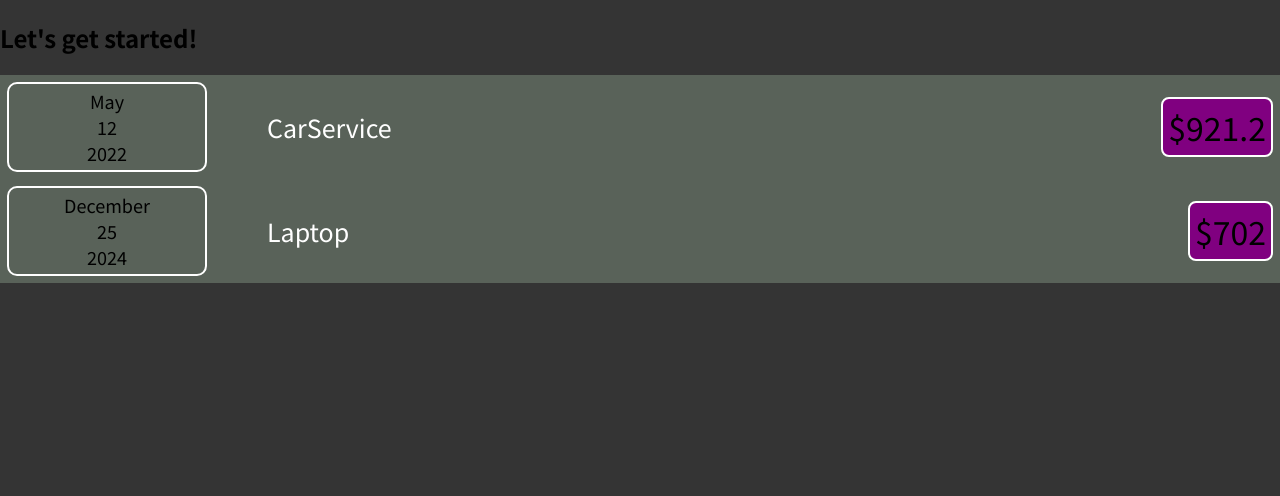
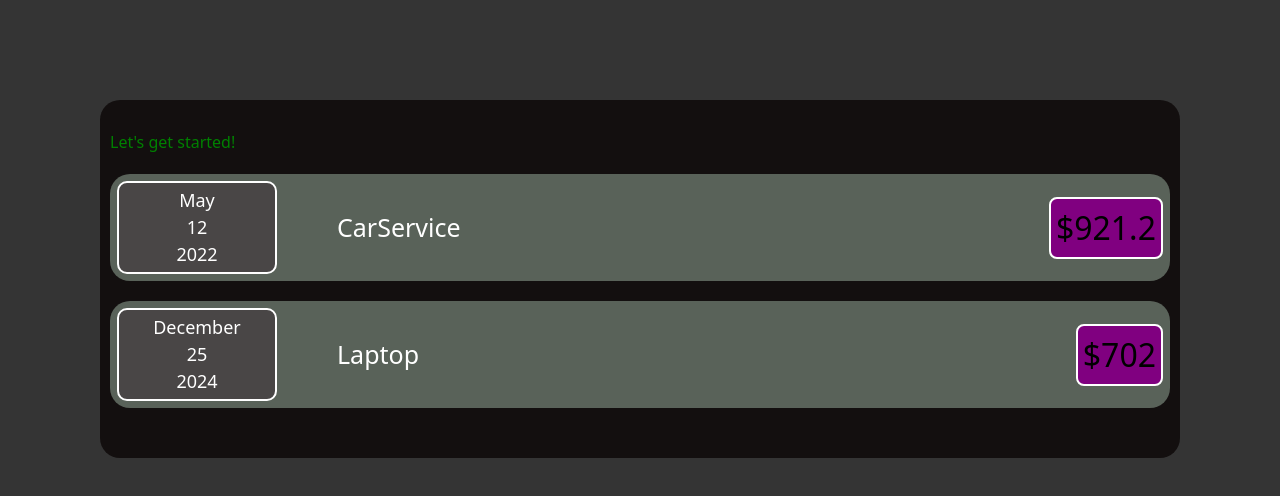
Before and after one commit to dhaneshdhakrey/React_Learning, a JavaScript app: page / in a window 1280 px wide. Shown: the top 496 px of the page. Built offline with nearby package versions, Linux system fonts and the light colour scheme.

Commit message:
till 18 sept

```diff
--- a/src/App.js
+++ b/src/App.js
@@ -1,13 +1,12 @@
-import ExpenseItem from './components/ExpenseItem'
-let arr=[{title:"CarService",Amount:"$921.2",date:new Date(2022,4,12)},{title:"Laptop",Amount:"$702",date:new Date(2024,11,25)}]
+import './App.css';
+
+import Cont1 from './components/Expensecont';
+
+
 function App() {
 
   return (
-    <div>
-      <h2>Let's get started!</h2>
-          <ExpenseItem title={arr[0].title} Amount={arr[0].Amount} date={arr[0].date} ></ExpenseItem>
-          <ExpenseItem title={arr[1].title} Amount={arr[1].Amount} date={arr[1].date} ></ExpenseItem>
-    </div>
+    <Cont1></Cont1>
   );
 }
 
--- a/src/components/ExpenseItem.css
+++ b/src/components/ExpenseItem.css
@@ -1,9 +1,9 @@
-.expecont{
+.Itemcont{
     display: flex;
     background-color: rgb(89, 98, 89);
     padding: 7px;
     align-items: center;
-
+    margin:20px 0;
 }
 .date{
     /* border-style:; */
--- a/src/components/ExpenseItem.js
+++ b/src/components/ExpenseItem.js
@@ -1,16 +1,17 @@
 import './ExpenseItem.css';
 import Edate from './date.js';
+import Card from './card.js'
 function ExpenseItem(props) {
 
     return (
-        <div className='expecont'>
+        <Card className='Itemcont'>
 
             <Edate date ={props.date} />
             <div className='info'>
                 {props.title}
             </div>
             <div className='expense'>{props.Amount}</div>
-        </div>
+        </Card>
     )
 
 }
--- /dev/null
+++ b/src/components/Expensecont.css
@@ -0,0 +1,9 @@
+.main_cont{
+    background-color: rgb(19, 15, 15);
+    padding: 2px;
+    margin: 100px 100px;
+    padding:30px 10px;
+  }
+  h2{
+    color: green;
+  }
--- /dev/null
+++ b/src/components/Expensecont.js
@@ -0,0 +1,18 @@
+import './Expensecont.css'
+import Card from './card.js';
+
+import ExpenseItem from './ExpenseItem'
+
+let arr=[{title:"CarService",Amount:"$921.2",date:new Date(2022,4,12)},{title:"Laptop",Amount:"$702",date:new Date(2024,11,25)}]
+function ExpenseCont() {
+
+  return (
+    <Card className='main_cont'>
+      <h2>Let's get started!</h2>
+          <ExpenseItem title={arr[0].title} Amount={arr[0].Amount} date={arr[0].date} ></ExpenseItem>
+          <ExpenseItem title={arr[1].title} Amount={arr[1].Amount} date={arr[1].date} ></ExpenseItem>
+    </Card>
+  );
+}
+
+export default ExpenseCont;
--- /dev/null
+++ b/src/components/card.css
@@ -0,0 +1,4 @@
+.Card{
+    border-radius:20px;
+    box-shadow: rgb(125, 114, 114);
+}
--- /dev/null
+++ b/src/components/card.js
@@ -0,0 +1,7 @@
+import './card.css'
+
+function Card(props){
+    let clases='Card '+props.className;
+    return <div className={clases}>{props.children}</div>;
+}
+export default Card;
--- a/src/components/date.css
+++ b/src/components/date.css
@@ -3,9 +3,13 @@
     border:2px solid white;
     border-radius:10px ;
     padding: 4px;
-    width: 200px;
+    width: 160px;
     text-align: center;
+    /* justify-content: center; */
     font-size: 18px;
+    color:white;
+    background-color: rgb(73, 70, 70);
+
 }
 .month{
 
```
Also changed, not shown: src/App.css (line endings or trailing spaces), src/index.css (line endings or trailing spaces), src/index.js (line endings or trailing spaces).
